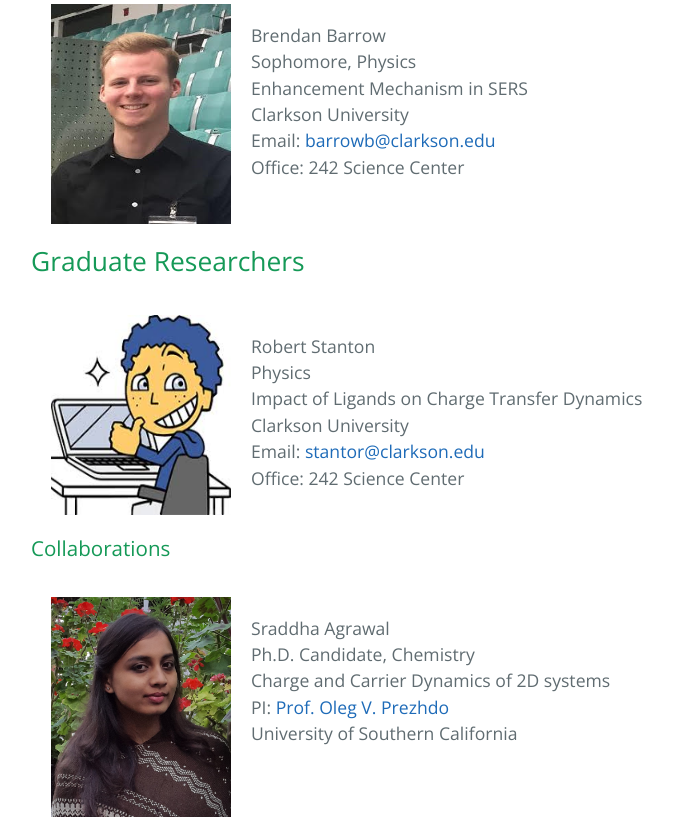
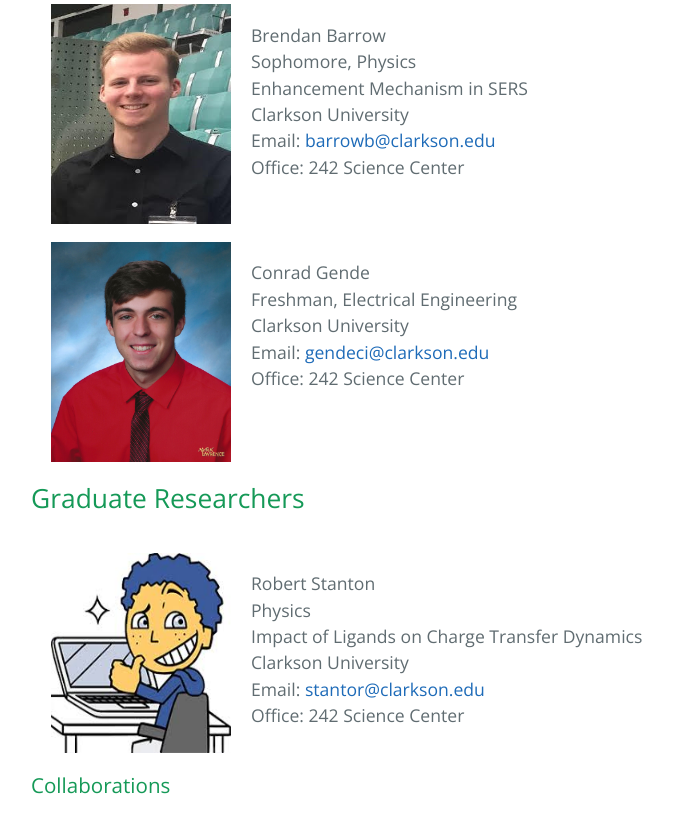
Before and after one commit to dharatrivedi/dharatrivedi.github.io, a Jekyll site: the page built from people.html, in a window 1280 px wide and 900 px high, scrolled down 819 px, cut to the strip 0-831 px from the top of the window. Shown: the whole strip, without its empty margins (233-906 px from the left). Built offline with Jekyll 4.4.1, drawn with Linux system fonts in a browser that asks for light colours.

Commit message:
Update people.html

```diff
--- a/people.html
+++ b/people.html
@@ -29,6 +29,16 @@ title: {{ site.name }}
       Enhancement Mechanism in SERS<br />
       Clarkson University<br />
       Email: <a href="mailto:barrowb@clarkson.edu">barrowb@clarkson.edu</a><br />
+      Office: 242 Science Center<br />
+    </p>
+  </ul>
+  <ul class="clearfix">
+    <img class="img1" src="/images/CD.jpg" alt="ConradGende" width="180" height="220"  hspace="20">
+    <p>
+      Conrad Gende<br />
+      Freshman, Electrical Engineering<br />
+      Clarkson University<br />
+      Email: <a href="mailto:gendeci@clarkson.edu">gendeci@clarkson.edu</a><br />
       Office: 242 Science Center<br />
     </p>
   </ul>
```
